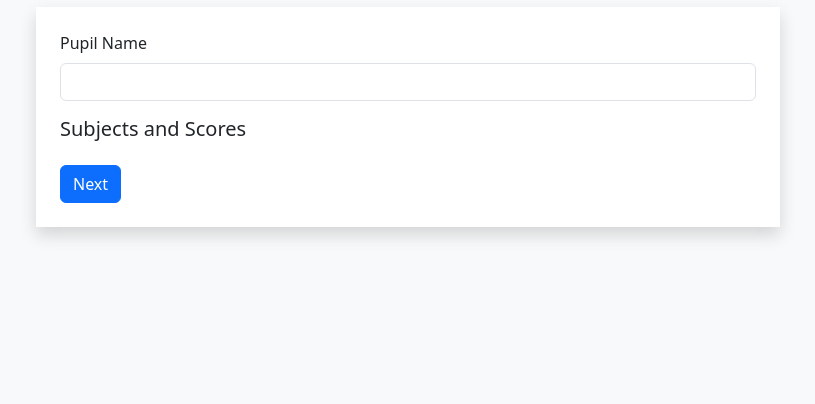
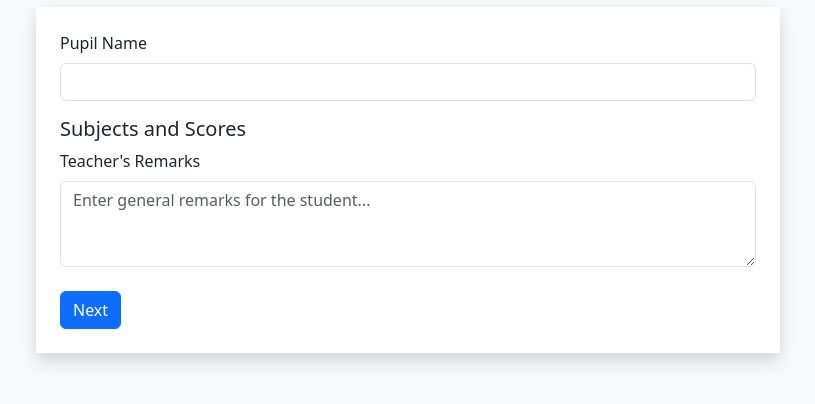
Before and after one commit to osei222/elite_report, a Flask app: template templates/student_details.html in a window 1280 px wide. Shown: the part 124-528 px from the top of the page, without its empty margins (232-1047 px from the left). Run offline with Flask 3, Linux system fonts and the light colour scheme; the template is opened without the code that fills it, so the values that code supplies are empty.

Commit message:
Updated student report system: added remarks, grading, and new PDF format

```diff
--- a/app.py
+++ b/app.py
@@ -1,4 +1,4 @@
-from flask import Flask, render_template, request, session, redirect, url_for, send_file
+from flask import Flask, render_template, request, session, redirect, url_for, send_file, flash
 from flask_sqlalchemy import SQLAlchemy
 from reportlab.lib.pagesizes import A4
 from reportlab.platypus import SimpleDocTemplate, Table, TableStyle, Paragraph, Spacer
@@ -22,12 +22,19 @@ db = SQLAlchemy(app)
 
 
 # Define Database Models
+class Teacher(db.Model):
+    id = db.Column(db.Integer, primary_key=True)
+    username = db.Column(db.String(100), nullable=False, unique=True)
+    password = db.Column(db.String(100), nullable=False)
+
+
 class Student(db.Model):
     id = db.Column(db.Integer, primary_key=True)
     name = db.Column(db.String(255), nullable=False)
     grade = db.Column(db.String(50), nullable=False)
     semester = db.Column(db.String(50), nullable=False)
     total_aggregate = db.Column(db.Float, nullable=False)
+    remarks = db.Column(db.String(255), nullable=True)
 
 
 class Score(db.Model):
@@ -37,82 +44,94 @@ class Score(db.Model):
     class_score = db.Column(db.Float, nullable=False)
     exam_score = db.Column(db.Float, nullable=False)
     total_score = db.Column(db.Float, nullable=False)
-    remark = db.Column(db.String(50), nullable=False)
+    grade = db.Column(db.String(2), nullable=False)
+    remark = db.Column(db.String(100), nullable=True)
 
 
-# Create tables if they don't exist
-with app.app_context():
-    db.create_all()
-
-# Predefined subjects per grade
-grade_subjects = {
-    "Grade 1-6": ["Integrated Science", "Mathematics", "English Language", "Ghanaian Language", "Creative Art",
-                  "Religious and Moral Education", "History", "Computing", "OWOP", "Dictation"],
-    "Grade 7-9": ["Integrated Science", "Mathematics", "English Language", "Ghanaian Language", "Creative Art",
-                  "Social Studies", "Computing", "Career Technology", "Religious and Moral Education", "Dictation"]
-}
+# Function to generate letter grades
+def calculate_grade(score):
+    if score >= 80:
+        return "A"
+    elif score >= 70:
+        return "B"
+    elif score >= 60:
+        return "C"
+    elif score >= 50:
+        return "D"
+    else:
+        return "E"
 
 
-@app.route('/', methods=['GET', 'POST'])
-def index():
-    if request.method == 'POST':
-        session['school_name'] = request.form['school_name']
-        session['location'] = request.form['location']
-        session['grade'] = request.form['grade']
-        session['semester'] = request.form['semester']
-        session['num_students'] = int(request.form['num_students'])
-        session['students'] = []  # Initialize an empty list for student data
-        return redirect(url_for('student_entry', student_index=0))
-    return render_template('index.html')
+@app.route('/generate_pdf/<int:student_index>')
+def generate_pdf(student_index):
+    if 'teacher_id' not in session:
+        return redirect(url_for('login'))
 
+    students = session.get('students', [])
+    if student_index >= len(students):
+        return "Student not found", 404
 
-@app.route('/student/<int:student_index>', methods=['GET', 'POST'])
-def student_entry(student_index):
-    num_students = session.get('num_students', 0)
-    grade = session.get('grade', 'Grade 1-6')
-    subjects = grade_subjects.get(grade, [])
+    student = students[student_index]
+    buffer = BytesIO()
+    doc = SimpleDocTemplate(buffer, pagesize=A4)
+    elements = []
+    styles = getSampleStyleSheet()
 
-    if request.method == 'POST':
-        name = request.form['name']
-        class_scores = request.form.getlist('class_score[]')
-        exam_scores = request.form.getlist('exam_score[]')
+    # School Details
+    elements.append(Paragraph(f"<b>Great Hope School</b>", styles["Title"]))
+    elements.append(Paragraph("Location: Adwumam", styles["Normal"]))
+    elements.append(Paragraph("Address: 123 Learning St, Ghana", styles["Normal"]))
+    elements.append(Spacer(1, 12))
 
-        total_aggregate = sum(
-            (float(class_scores[i]) * 0.5) + (float(exam_scores[i]) * 0.5) for i in range(len(subjects)))
+    # Student Details
+    elements.append(Paragraph(f"<b>Student Name:</b> {student['name']}", styles["Normal"]))
+    elements.append(
+        Paragraph(f"<b>Grade:</b> {student['grade']}    <b>Semester:</b> {student['semester']}", styles["Normal"]))
+    elements.append(Paragraph("<b>Closing Date:</b> 20th December 2025    <b>Opening Date:</b> 10th January 2026",
+                              styles["Normal"]))
+    elements.append(Spacer(1, 12))
 
-        student_data = {
-            'name': name,
-            'total_aggregate': total_aggregate,
-            'scores': [{
-                'subject': subjects[i],
-                'class_score': float(class_scores[i]),
-                'exam_score': float(exam_scores[i]),
-                'total_score': (float(class_scores[i]) * 0.5) + (float(exam_scores[i]) * 0.5)
-            } for i in range(len(subjects))]
-        }
+    # Table Header
+    table_data = [["Subject", "Class Score", "Exam Score", "Total", "Grade", "Subject Remarks"]]
 
-        if 'students' not in session:
-            session['students'] = []
-        session['students'].append(student_data)
-        session.modified = True
+    # Add student scores to the table
+    for s in student['scores']:
+        grade = calculate_grade(s['total_score'])
+        table_data.append([s['subject'], s['class_score'], s['exam_score'], s['total_score'], grade, s['remark']])
 
-        if student_index + 1 < num_students:
-            return redirect(url_for('student_entry', student_index=student_index + 1))
-        else:
-            return redirect(url_for('preview_reports'))
+    # Create Table
+    table = Table(table_data, colWidths=[160, 70, 70, 70, 50, 140])
+    table.setStyle(TableStyle([
+        ('BACKGROUND', (0, 0), (-1, 0), colors.darkblue),
+        ('TEXTCOLOR', (0, 0), (-1, 0), colors.whitesmoke),
+        ('ALIGN', (0, 0), (-1, -1), 'CENTER'),
+        ('FONTNAME', (0, 0), (-1, 0), 'Helvetica-Bold'),
+        ('BOTTOMPADDING', (0, 0), (-1, 0), 12),
+        ('GRID', (0, 0), (-1, -1), 1, colors.black),
+        ('BACKGROUND', (0, 1), (-1, -1), colors.lightgrey)
+    ]))
+    elements.append(table)
+    elements.append(Spacer(1, 20))
 
-    return render_template('student_details.html', student_index=student_index, subjects=subjects,
-                           total_students=num_students)
+    # Summary Section
+    elements.append(Paragraph(f"<b>Total Aggregate Score:</b> {student['total_aggregate']}", styles["Normal"]))
+    elements.append(Paragraph(f"<b>Position in Class:</b> {student['position']}", styles["Normal"]))
+    elements.append(Paragraph(f"<b>Teacher's Remarks:</b> {student['remarks']}", styles["Normal"]))
+    elements.append(Spacer(1, 12))
 
+    # Signatures
+    elements.append(Paragraph("<b>Class Teacher's Signature:</b> ________________", styles["Normal"]))
+    elements.append(Paragraph("<b>Principal's Signature:</b> ________________", styles["Normal"]))
+    elements.append(Spacer(1, 12))
 
-@app.route('/preview')
-def preview_reports():
-    students = sorted(session.get('students', []), key=lambda x: x['total_aggregate'], reverse=True)
-    for index, student in enumerate(students):
-        student['position'] = index + 1
-    session['students'] = students
-    session.modified = True
-    return render_template('preview.html', students=students)
+    # Footer - Closing and Opening Dates
+    elements.append(Paragraph("<b>Closing Date:</b> 20th December 2025    <b>Opening Date:</b> 10th January 2026",
+                              styles["Normal"]))
+
+    doc.build(elements)
+    buffer.seek(0)
+    return send_file(buffer, as_attachment=True, download_name=f"{student['name']}_Report.pdf",
+                     mimetype='application/pdf')
 
 
 if __name__ == '__main__':
--- a/templates/student_details.html
+++ b/templates/student_details.html
@@ -33,15 +33,24 @@
                     <label class="form-label">{{ subject }}</label>
                     <input type="hidden" name="subject[]" value="{{ subject }}">
                     <div class="row">
-                        <div class="col-md-6">
+                        <div class="col-md-4">
                             <input type="number" name="class_score[]" class="form-control score-input" placeholder="Class Score (0-50)" required>
                         </div>
-                        <div class="col-md-6">
+                        <div class="col-md-4">
                             <input type="number" name="exam_score[]" class="form-control score-input" placeholder="Exam Score (0-50)" required>
+                        </div>
+                        <div class="col-md-4">
+                            <input type="text" name="remark[]" class="form-control" placeholder="Subject Remark" required>
                         </div>
                     </div>
                 </div>
                 {% endfor %}
+            </div>
+
+            <!-- General Teacher's Remarks -->
+            <div class="mb-3">
+                <label class="form-label">Teacher's Remarks</label>
+                <textarea name="teacher_remarks" class="form-control" rows="3" placeholder="Enter general remarks for the student..."></textarea>
             </div>
 
             <div class="d-flex justify-content-between mt-4">
```
Also changed, not shown: templates/index.html (+17 -0 lines), templates/preview.html (+7 -1 lines), 1 other file.
